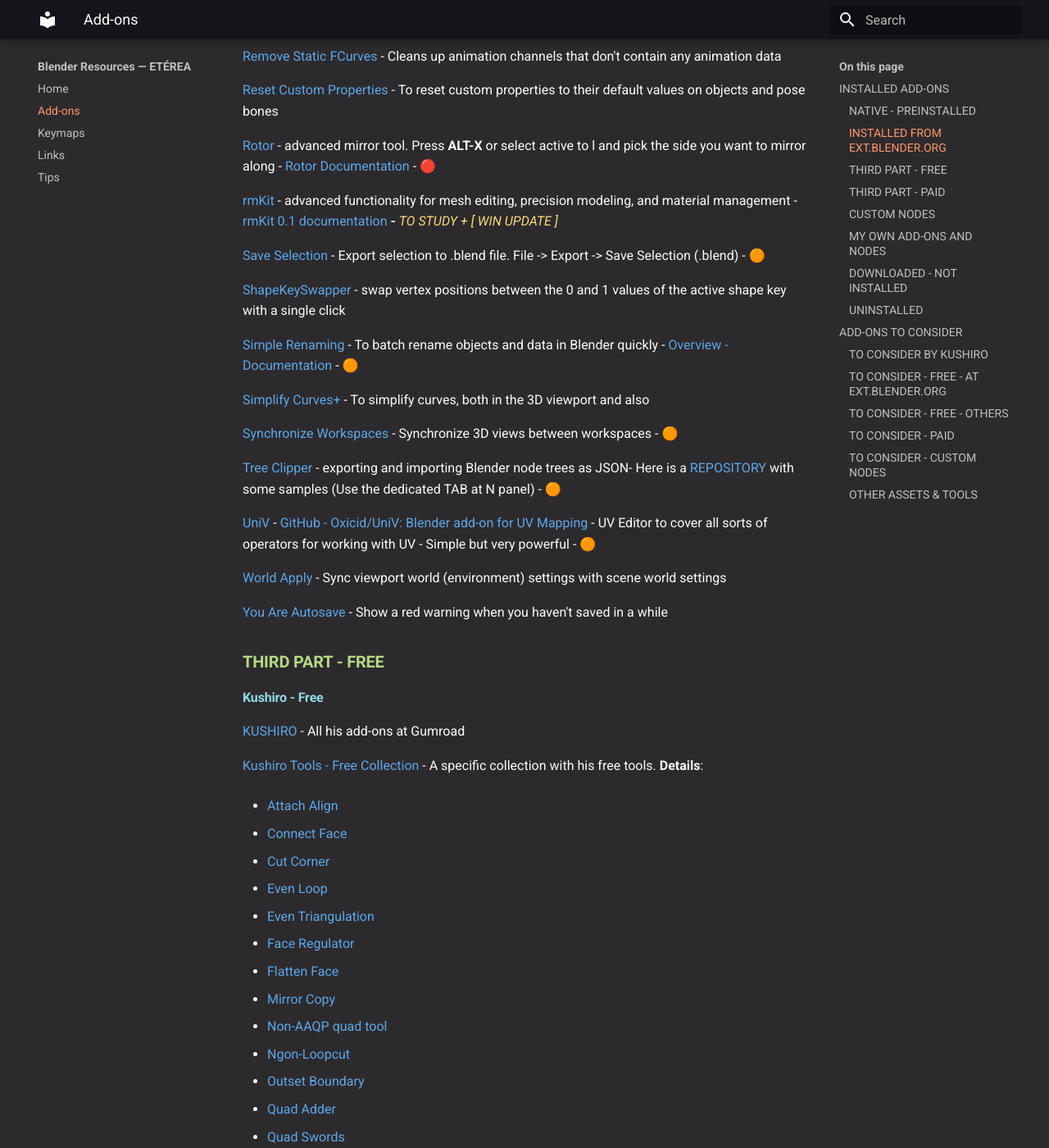
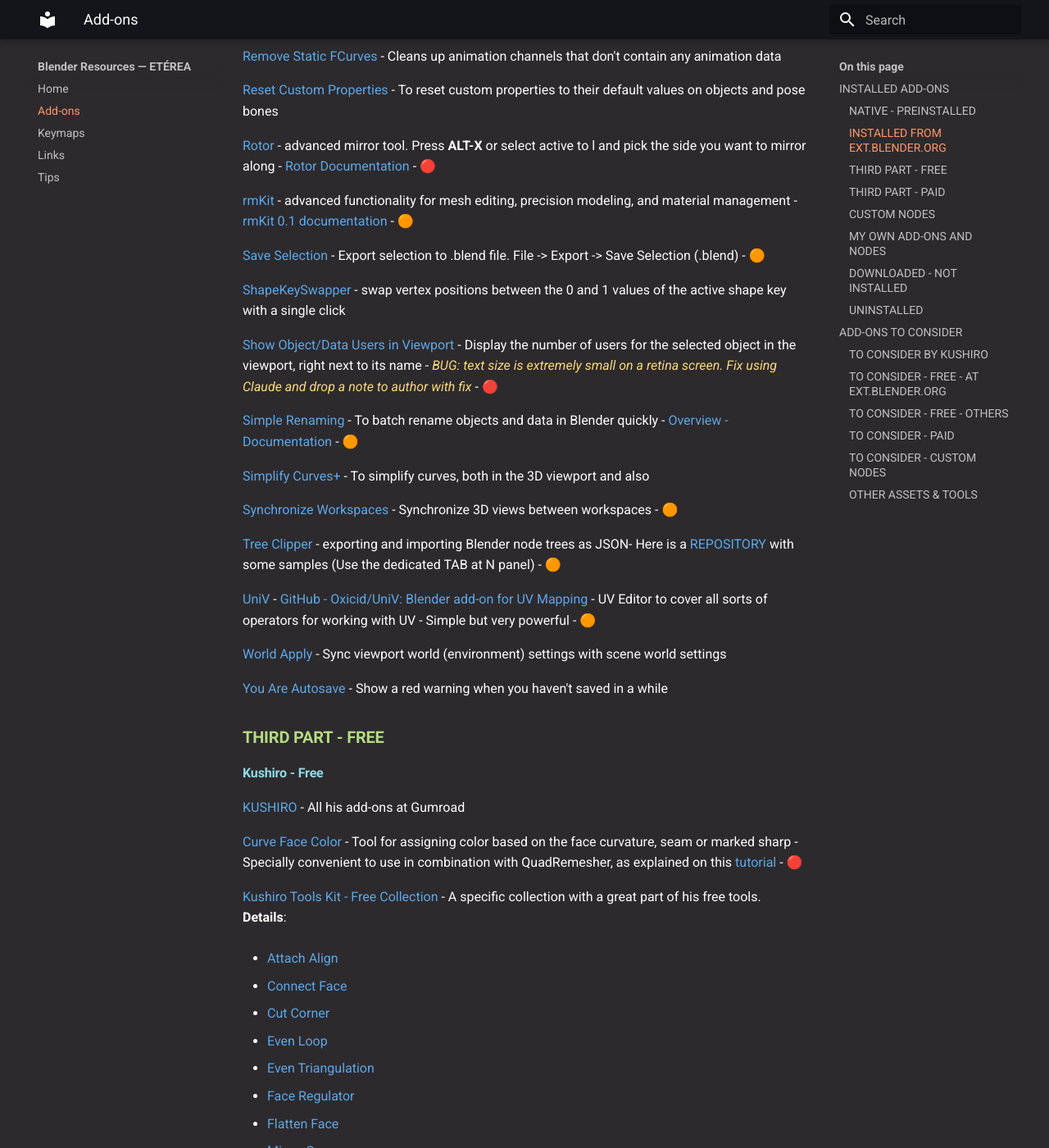
Before and after one commit to Eterea/blender, an MkDocs documentation site: the page built from docs/addons.md, in a window 1280 px wide and 1400 px high, scrolled down 2844 px. Shown: the whole window at 82% size. Built offline with MkDocs 1.6.1 and Material for MkDocs 9.7.7, drawn with Linux system fonts in a browser that asks for light colours; some of the changed text lies outside the part shown.

```diff
--- a/docs/addons.md
+++ b/docs/addons.md
@@ -100,11 +100,13 @@ This is pre-installed in 5.x
 
 [Rotor](https://extensions.blender.org/add-ons/rotor/) - advanced mirror tool. Press **ALT-X** or select active to l and pick the side you want to mirror along - [Rotor Documentation](https://rotor.ezelar.com/) - 🔴
 
-[rmKit](https://extensions.blender.org/add-ons/rmkit/) - advanced functionality for mesh editing, precision modeling, and material management - [rmKit 0.1 documentation](https://rmkit.readthedocs.io/en/latest/) **-** *TO STUDY + [ WIN UPDATE ]*
+[rmKit](https://extensions.blender.org/add-ons/rmkit/) - advanced functionality for mesh editing, precision modeling, and material management - [rmKit 0.1 documentation](https://rmkit.readthedocs.io/en/latest/) - 🟠
 
 [Save Selection](https://extensions.blender.org/add-ons/saveselection/) - Export selection to .blend file. File -> Export -> Save Selection (.blend) - 🟠
 
 [ShapeKeySwapper](https://extensions.blender.org/add-ons/shape-key-swapper-extension/) - swap vertex positions between the 0 and 1 values of the active shape key with a single click
+
+[Show Object/Data Users in Viewport](https://extensions.blender.org/add-ons/show-object-data-users-in-viewport/) - Display the number of users for the selected object in the viewport, right next to its name - *BUG: text size is extremely small on a retina screen. Fix using Claude and drop a note to author with fix* - 🔴
 
 [Simple Renaming](https://extensions.blender.org/add-ons/simple-renaming-panel/) - To batch rename objects and data in Blender quickly - [Overview - Documentation](https://weisl.github.io/renaming_overview/) - 🟠
 
@@ -125,7 +127,9 @@ This is pre-installed in 5.x
 
 [KUSHIRO](https://kushiro.gumroad.com/) - All his add-ons at Gumroad
 
-[Kushiro Tools](https://kushiro.gumroad.com/l/ikzrmy)[ - Free Collection](https://kushiro.gumroad.com/l/visualaxis) - A specific collection with his free tools. **Details**:
+[Curve Face Color](https://kushiro.gumroad.com/l/xwxst) - Tool for assigning color based on the face curvature, seam or marked sharp - Specially convenient to use in combination with QuadRemesher, as explained on this [tutorial](https://www.youtube.com/watch?v=Ut9A1WiGFgw) - 🔴
+
+[Kushiro Tools Kit](https://kushiro.gumroad.com/l/ikzrmy)[ - Free Collection](https://kushiro.gumroad.com/l/visualaxis) - A specific collection with a great part of his free tools. **Details**:
 
 - [Attach Align](https://kushiro.gumroad.com/l/iutJRq)
 
@@ -634,6 +638,8 @@ Lots are *FREE*:
 
 [Archimesh](https://extensions.blender.org/add-ons/archimesh/) - Generate rooms, doors, windows, and other architecture objects.
 
+[Atlas2Mesh](https://extensions.blender.org/add-ons/atlas2mesh/) - Turn a sprite atlas into real 3D mesh assets traced straight from the alpha channel
+
 [Attribute Sweep](https://extensions.blender.org/add-ons/attribute-sweep/) - lets you select and delete mesh attributes in batches. Select multiple mesh objects and scan them to see their removable attributes in one list
 
 [Auto Mirror](https://extensions.blender.org/add-ons/auto-mirror/) - Super fast cutting and mirroring for mesh
@@ -847,6 +853,8 @@ Especially interesting by Johny Gizmo:
 [roosterMAP/rmKit](https://github.com/roosterMAP/rmKit) - Variety of custom tools made by an ex-Modo user - There is a **Falloff Transform** for Move, Rotate and Scale - [rmKit Documetation — rmKit 0.1 documentation](https://rmkit.readthedocs.io/en/latest/)
 
 [Screen Space Global Illumination for Blender Eevee - Native and Addon versions](https://n0451.gumroad.com/l/PgyXc)
+
+[Sculpt Bridge Tool](https://superhivemarket.com/products/sculpt-bridge-tool/?ref=8235) - Create a bridge or punch a hole in a mesh with ease
 
 [Select by size (object mode)](https://x.com/blue_nile_3d/status/1830255709377990960) - Downloaded and saved, but not installed
 
--- a/mkdocs.yml
+++ b/mkdocs.yml
@@ -39,6 +39,10 @@ markdown_extensions:
   - md_in_html
   - attr_list
 
+copyright: >
+  © Cristóbal Vila — Content licensed under
+  <a href="https://creativecommons.org/licenses/by-nc-nd/4.0/" target="_blank" rel="license noopener">CC BY-NC-ND 4.0</a>
+
 nav:
   - Home: index.md
   - Add-ons: addons.md
```
Also changed, not shown: docs/links.md (+2 -0 lines), LICENSE.txt (added).
